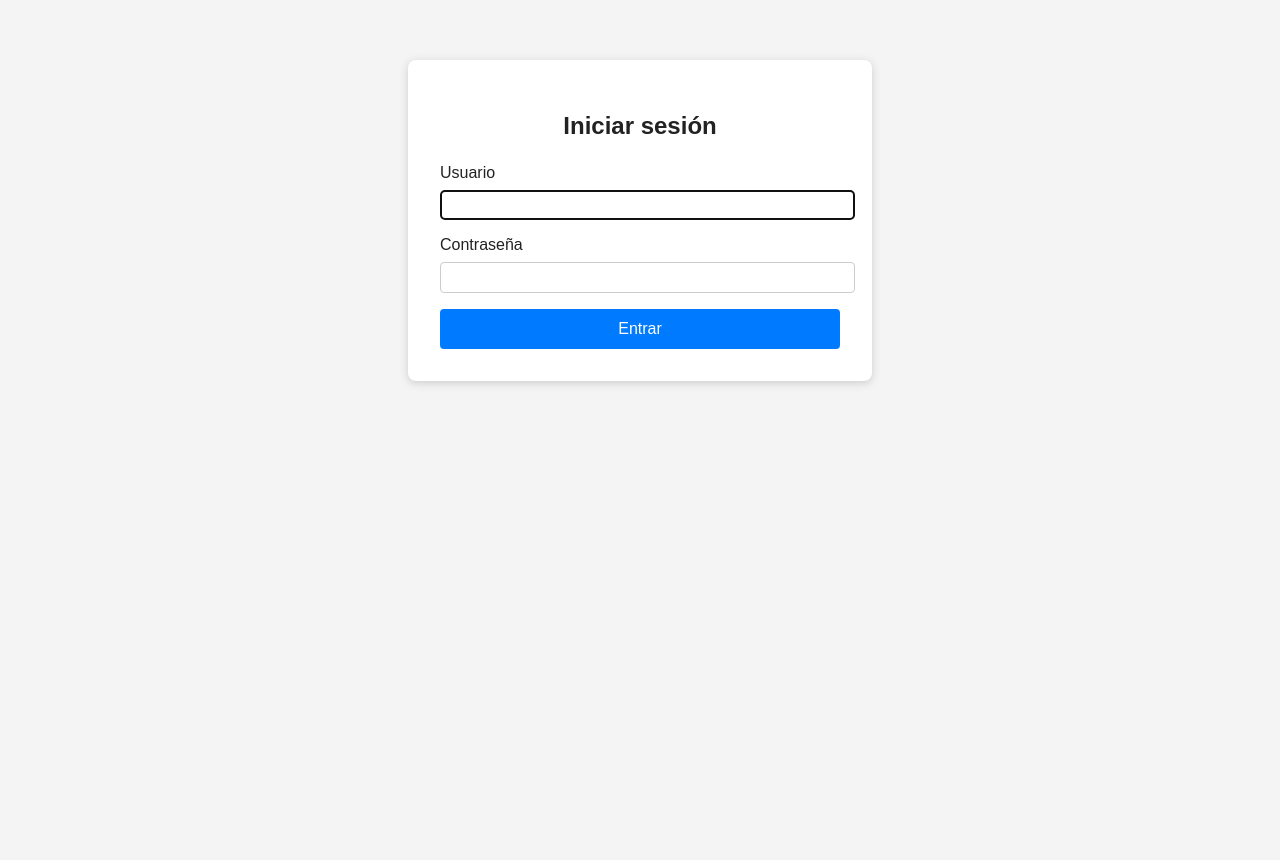
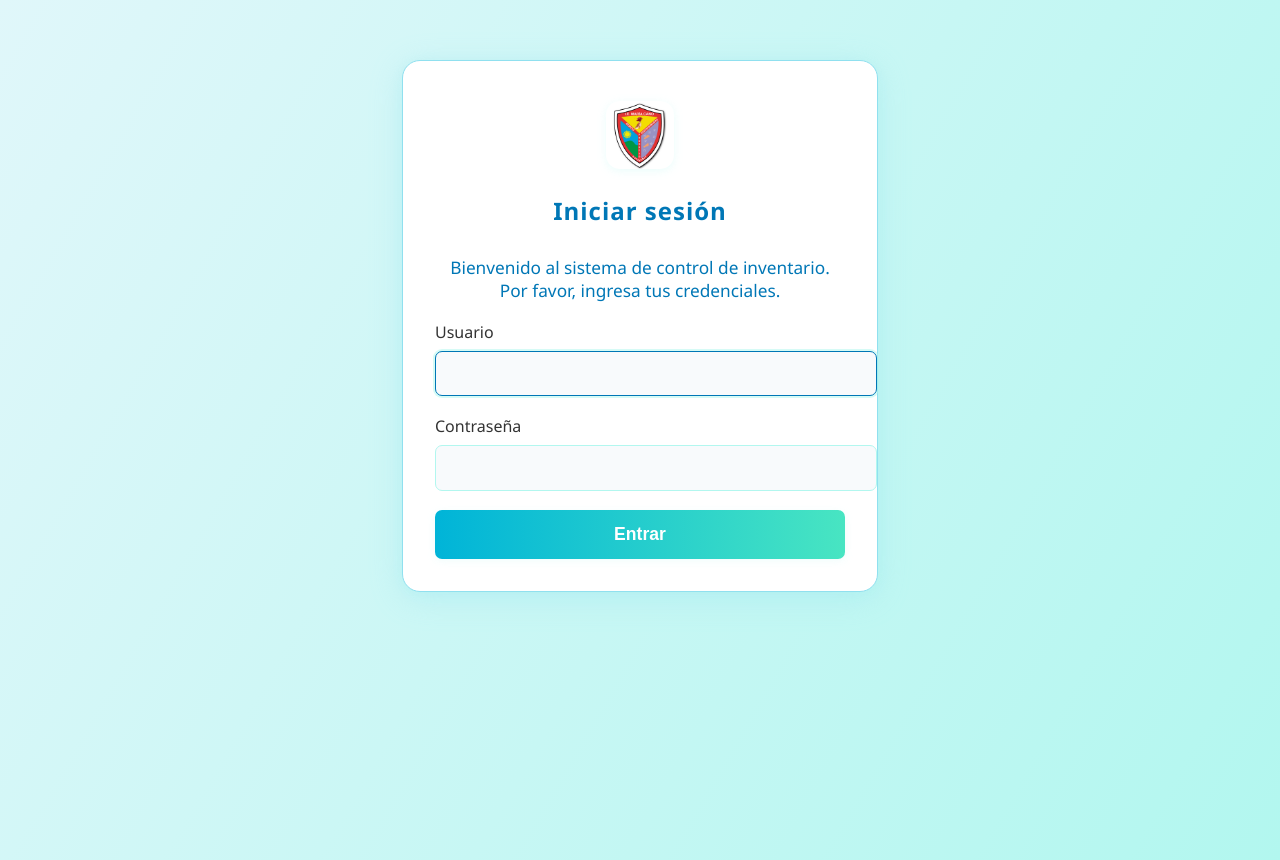
Before and after one commit to ediercarvajal2017/ControldeInventario, a PHP site: page /login in a window 1280 px wide. Before the commit the page ends 385 px from the top, so only its background shows below. Run offline with PHP 8.4, Linux system fonts and the light colour scheme.

Commit message:
Actualizacion login

```diff
--- a/app/views/auth/login.php
+++ b/app/views/auth/login.php
@@ -6,24 +6,90 @@
     <?php require_once __DIR__ . '/../../../config/config.php'; ?>
     <link rel="stylesheet" href="<?= BASE_URL ?>assets/css/style.css">
     <style>
-        body { background: #f4f4f4; font-family: Arial, sans-serif; }
-        .login-container { max-width: 400px; margin: 60px auto; background: #fff; padding: 2em; border-radius: 8px; box-shadow: 0 2px 8px #ccc; }
-        h2 { text-align: center; margin-bottom: 1em; }
-        .form-group { margin-bottom: 1em; }
-        label { display: block; margin-bottom: 0.5em; }
-        input[type="text"], input[type="password"] { width: 100%; padding: 0.5em; border: 1px solid #ccc; border-radius: 4px; }
-        .btn { width: 100%; padding: 0.7em; background: #007bff; color: #fff; border: none; border-radius: 4px; font-size: 1em; cursor: pointer; }
-        .btn:hover { background: #0056b3; }
-        .error { color: #b30000; margin-bottom: 1em; text-align: center; }
+        body {
+            background: linear-gradient(120deg, #e0f7fa 0%, #b2f7ef 100%);
+            font-family: 'Segoe UI', 'Montserrat', Arial, sans-serif;
+            min-height: 100vh;
+        }
+        .login-container {
+            max-width: 410px;
+            margin: 60px auto;
+            background: #fff;
+            padding: 2.5em 2em 2em 2em;
+            border-radius: 18px;
+            box-shadow: 0 6px 32px #90e0ef55, 0 1.5px 8px #b2f7ef44;
+            border: 1.5px solid #90e0ef;
+        }
+        h2 {
+            text-align: center;
+            margin-bottom: 1.2em;
+            color: #0077b6;
+            font-weight: 700;
+            letter-spacing: 1px;
+        }
+        .form-group { margin-bottom: 1.2em; }
+        label {
+            display: block;
+            margin-bottom: 0.5em;
+            color: #333;
+            font-weight: 500;
+        }
+        input[type="text"], input[type="password"] {
+            width: 100%;
+            padding: 0.7em 0.9em;
+            border: 1.5px solid #b2f7ef;
+            border-radius: 7px;
+            font-size: 1.05em;
+            background: #f8fafc;
+            transition: border-color 0.2s, box-shadow 0.2s;
+        }
+        input[type="text"]:focus, input[type="password"]:focus {
+            border-color: #0077b6;
+            outline: none;
+            box-shadow: 0 0 0 2px #b2f7ef88;
+        }
+        .btn {
+            width: 100%;
+            padding: 0.8em;
+            background: linear-gradient(90deg, #00b4d8 0%, #48e5c2 100%);
+            color: #fff;
+            border: none;
+            border-radius: 7px;
+            font-size: 1.1em;
+            font-weight: 600;
+            cursor: pointer;
+            box-shadow: 0 2px 8px #b2f7ef33;
+            transition: background 0.2s, box-shadow 0.2s;
+        }
+        .btn:hover, .btn:focus {
+            background: linear-gradient(90deg, #0077b6 0%, #00b4d8 100%);
+            box-shadow: 0 4px 16px #90e0ef55;
+        }
+        .error {
+            color: #b30000;
+            margin-bottom: 1em;
+            text-align: center;
+            background: #ffeaea;
+            border-radius: 6px;
+            padding: 0.7em 0.5em;
+            border: 1px solid #ffb3b3;
+        }
+        @media (max-width: 500px) {
+            .login-container { padding: 1.2em 0.5em; }
+        }
     </style>
 </head>
 <body>
     <div class="login-container">
+        <div style="text-align:center; margin-bottom:1.2em;">
+            <img src="<?= BASE_URL ?>assets/img/logo-colegio.png" alt="Logo institucional" style="width:68px;height:68px;border-radius:14px;box-shadow:0 2px 8px #b2f7ef44;background:#fff;object-fit:contain;">
+        </div>
         <h2>Iniciar sesión</h2>
+        <div style="text-align:center; color:#0077b6; font-size:1.08em; margin-bottom:1.1em; font-weight:500;">Bienvenido al sistema de control de inventario. Por favor, ingresa tus credenciales.</div>
         <?php if (!empty($error)): ?>
             <div class="error"><?= htmlspecialchars($error) ?></div>
         <?php endif; ?>
-    <form method="post" action="<?= BASE_URL ?>login">
+        <form method="post" action="<?= BASE_URL ?>login">
             <div class="form-group">
                 <label for="username">Usuario</label>
                 <input type="text" id="username" name="username" required autofocus>
```
Also changed, not shown: assets/img/logo-colegio.png.
